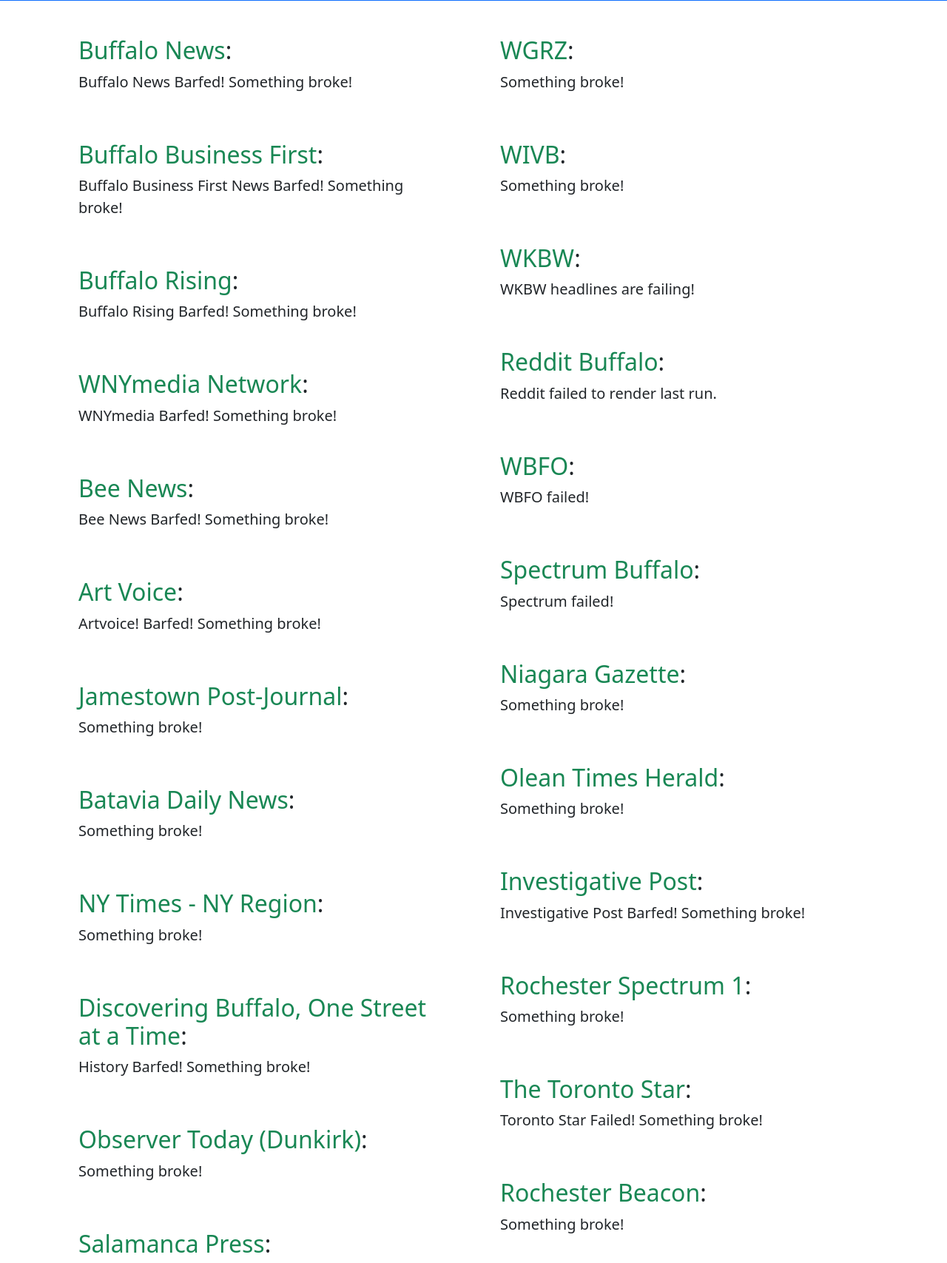
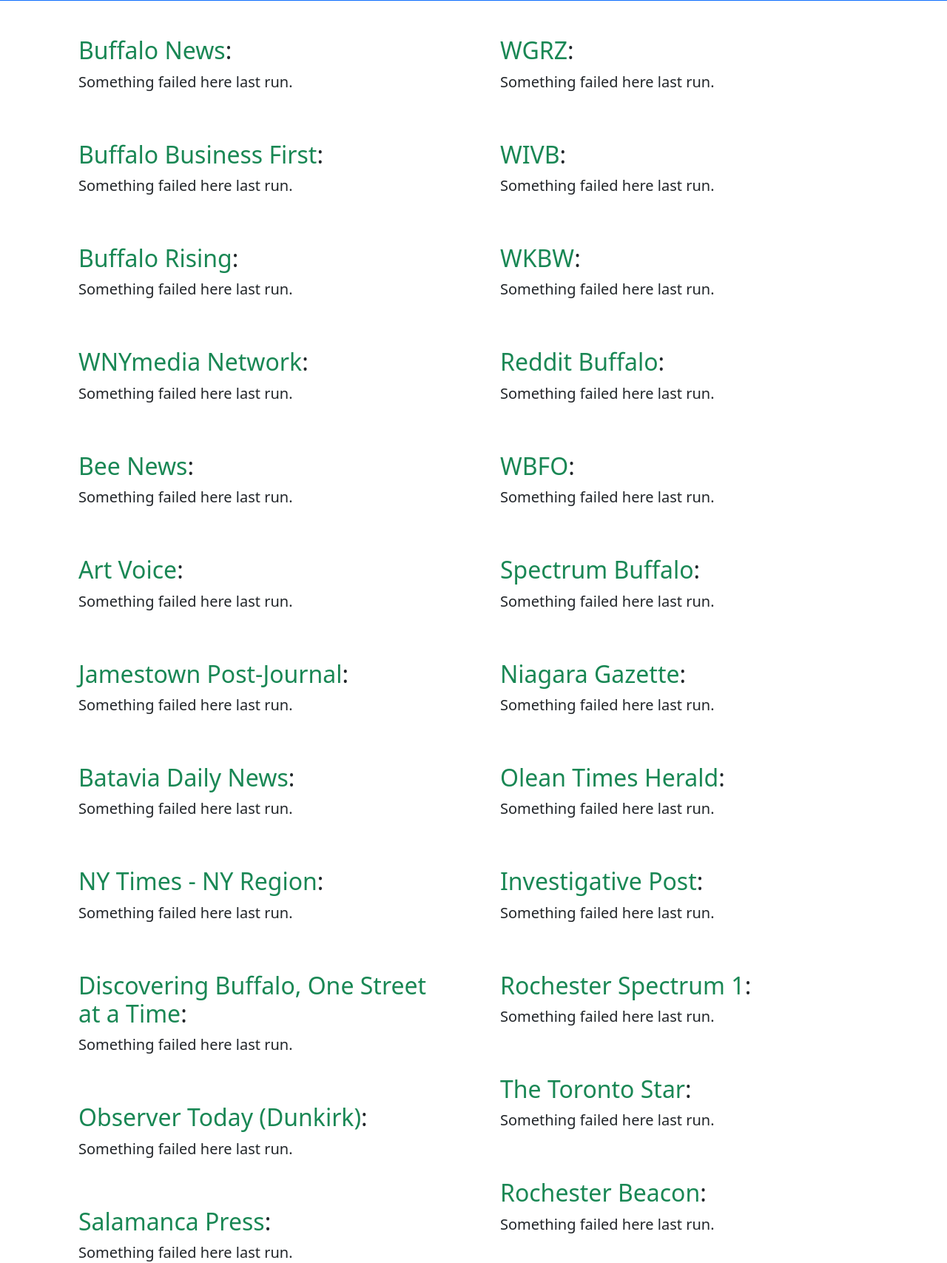
Before and after one commit to Blake-/wny-news, a Django app: template news/templates/index.html in a window 1280 px wide. Shown: the part 332-2039 px from the top of the page at 74% size. Run offline with Django 3.2, Linux system fonts and the light colour scheme; the template is opened without the code that fills it, so the values that code supplies are empty; some libraries are stand-ins or nearby versions.

Commit message:
fix errors messages

```diff
--- a/news/templates/index.html
+++ b/news/templates/index.html
@@ -40,7 +40,7 @@
                 </div>
             {% endfor %}
         {% else %}
-            <p class="lead">Buffalo News Barfed! Something broke!</p>
+            <p class="lead">Something failed here last run.</p>
         {% endif %}
     </div>
     <!-- Buffalo News -->
@@ -57,7 +57,7 @@
                 </div>
             {% endfor %}
         {% else %}
-            <p class="lead">Buffalo Business First News Barfed! Something broke!</p>
+            <p class="lead">Something failed here last run.</p>
         {% endif %}
     </div>
     <!-- Buffalo Business First -->
@@ -74,7 +74,7 @@
                 </div>
             {% endfor %}
         {% else %}
-            <p class="lead">Buffalo Rising Barfed! Something broke!</p>
+            <p class="lead">Something failed here last run.</p>
         {% endif %}
     </div>
     <!-- Buffalo Rising -->
@@ -91,7 +91,7 @@
                 </div>
             {% endfor %}
         {% else %}
-            <p class="lead">WNYmedia Barfed! Something broke!</p>
+            <p class="lead">Something failed here last run.</p>
         {% endif %}
     </div>
     <!-- WNYmedia Network -->
@@ -108,7 +108,7 @@
                 </div>
             {% endfor %}
         {% else %}
-            <p class="lead">Bee News Barfed! Something broke!</p>
+            <p class="lead">Something failed here last run.</p>
         {% endif %}
     </div>
     <!-- Bee News -->
@@ -125,7 +125,7 @@
                 </div>
             {% endfor %}
         {% else %}
-            <p class="lead">Artvoice! Barfed! Something broke!</p>
+            <p class="lead">Something failed here last run.</p>
         {% endif %}
     </div>
     <!-- ArtVoice -->
@@ -142,7 +142,7 @@
                 </div>
             {% endfor %}
         {% else %}
-            <p class="lead">Something broke!</p>
+            <p class="lead">Something failed here last run.</p>
         {% endif %}
     </div>
     <!-- Jamestown News -->
@@ -160,7 +160,7 @@
                 </div>
             {% endfor %}
         {% else %}
-            <p class="lead">Something broke!</p>
+            <p class="lead">Something failed here last run.</p>
         {% endif %}
     </div>
     <!-- Batavia News -->
@@ -177,7 +177,7 @@
                 </div>
             {% endfor %}
         {% else %}
-            <p class="lead">Something broke!</p>
+            <p class="lead">Something failed here last run.</p>
         {% endif %}
     </div>
     <!-- NY Times News -->
@@ -194,7 +194,7 @@
                 </div>
             {% endfor %}
         {% else %}
-            <p class="lead">History Barfed! Something broke!</p>
+            <p class="lead">Something failed here last run.</p>
         {% endif %}
     </div>
     <!-- History -->
@@ -211,7 +211,7 @@
                 </div>
             {% endfor %}
         {% else %}
-            <p class="lead">Something broke!</p>
+            <p class="lead">Something failed here last run.</p>
         {% endif %}
     </div>
     <!-- Observer Today -->
@@ -228,7 +228,7 @@
                 </div>
             {% endfor %}
         {% else %}
-            <p class="lead">Something broke!</p>
+            <p class="lead">Something failed here last run.</p>
         {% endif %}
     </div>
     <!-- Salamanca Press -->
@@ -245,7 +245,7 @@
                 </div>
             {% endfor %}
         {% else %}
-            <p class="lead">Something broke!</p>
+            <p class="lead">Something failed here last run.</p>
         {% endif %}
     </div>
     <!-- Lockport Union-Sun & Journal -->
@@ -269,7 +269,7 @@
                 </div>
             {% endfor %}
         {% else %}
-            <p class="lead">Something broke!</p>
+            <p class="lead">Something failed here last run.</p>
         {% endif %}
     </div>
     <!-- WGRZ Channel 2 News -->
@@ -286,7 +286,7 @@
                 </div>
             {% endfor %}
         {% else %}
-            <p class="lead">Something broke!</p>
+            <p class="lead">Something failed here last run.</p>
         {% endif %}
     </div>
     <!-- WIVB Channel 4 News -->
@@ -303,7 +303,7 @@
                 </div>
             {% endfor %}
         {% else %}
-            <p class="lead">WKBW headlines are failing!</p>
+            <p class="lead">Something failed here last run.</p>
         {% endif %}
     </div>
     <!-- WKBW Channel 7 News -->
@@ -320,7 +320,7 @@
                 </div>
             {% endfor %}
         {% else %}
-            <p class="lead">Reddit failed to render last run.</p>
+            <p class="lead">Something failed here last run.</p>
         {% endif %}
     </div>
     <!-- Reddit Buffalo -->
@@ -337,7 +337,7 @@
                 </div>
             {% endfor %}
         {% else %}
-            <p class="lead">WBFO failed!</p>
+            <p class="lead">Something failed here last run.</p>
         {% endif %}
     </div>
     <!-- WBFO -->
@@ -355,7 +355,7 @@
                 </div>
             {% endfor %}
         {% else %}
-            <p class="lead">Spectrum failed!</p>
+            <p class="lead">Something failed here last run.</p>
         {% endif %}
     </div>
     <!-- Spectrum -->
@@ -373,7 +373,7 @@
                 </div>
             {% endfor %}
         {% else %}
-            <p class="lead">Something broke!</p>
+            <p class="lead">Something failed here last run.</p>
         {% endif %}
     </div>
     <!-- Niagara Falls News -->
@@ -391,7 +391,7 @@
                 </div>
             {% endfor %}
         {% else %}
-            <p class="lead">Something broke!</p>
+            <p class="lead">Something failed here last run.</p>
         {% endif %}
     </div>
     <!-- Olean News -->
@@ -408,7 +408,7 @@
                 </div>
             {% endfor %}
         {% else %}
-            <p class="lead">Investigative Post Barfed! Something broke!</p>
+            <p class="lead">Something failed here last run.</p>
         {% endif %}
     </div>
     <!-- investigative post -->
@@ -425,7 +425,7 @@
                 </div>
             {% endfor %}
         {% else %}
-            <p class="lead">Something broke!</p>
+            <p class="lead">Something failed here last run.</p>
         {% endif %}
     </div>
     <!-- Rochester News -->
@@ -442,7 +442,7 @@
                 </div>
             {% endfor %}
         {% else %}
-            <p class="lead">Toronto Star Failed! Something broke!</p>
+            <p class="lead">Something failed here last run.</p>
         {% endif %}
     </div>
     <!-- Toronto Star -->
@@ -459,7 +459,7 @@
                 </div>
             {% endfor %}
         {% else %}
-            <p class="lead">Something broke!</p>
+            <p class="lead">Something failed here last run.</p>
         {% endif %}
     </div>
     <!-- Rochester Beacon -->
@@ -476,7 +476,7 @@
                 </div>
             {% endfor %}
         {% else %}
-            <p class="lead">Something broke!</p>
+            <p class="lead">Something failed here last run.</p>
         {% endif %}
     </div>
     <!-- WXXI News -->
@@ -511,7 +511,7 @@
                 </div>
             {% endfor %}
         {% else %}
-            <p class="lead">The Verge Barfed! Something broke!</p>
+            <p class="lead">Something failed here last run.</p>
         {% endif %}
     </div>
     <!-- The Verge -->
@@ -529,7 +529,7 @@
                 </div>
             {% endfor %}
         {% else %}
-            <p class="lead">CNBC Barfed! Something broke!</p>
+            <p class="lead">Something failed here last run.</p>
         {% endif %}
     </div>
     <!-- CNBC -->
@@ -556,7 +556,7 @@
                 </div>
             {% endfor %}
         {% else %}
-            <p class="lead">Hacker News Barfed! Something broke!</p>
+            <p class="lead">Something failed here last run.</p>
         {% endif %}
     </div>
     <!-- Hacker News -->
@@ -573,7 +573,7 @@
                 </div>
             {% endfor %}
         {% else %}
-            <p class="lead">Axios Barfed! Something broke!</p>
+            <p class="lead">Something failed here last run.</p>
         {% endif %}
     </div>
     <!-- Axios -->
```
